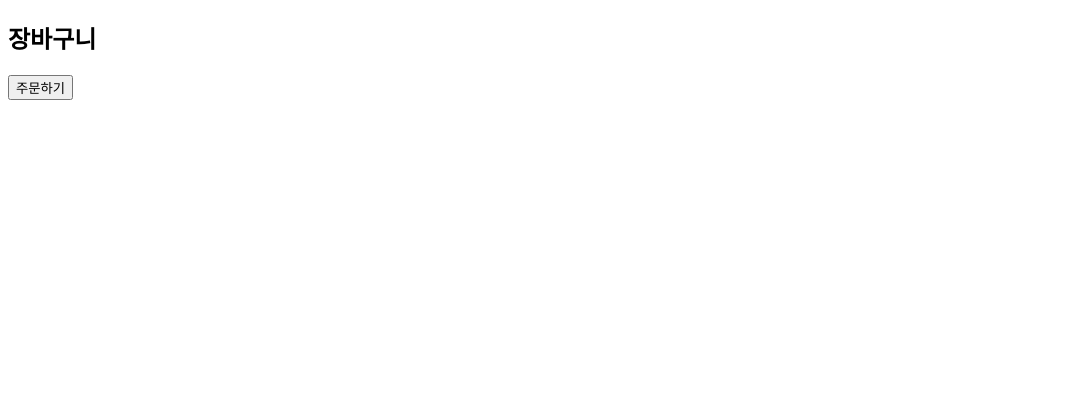
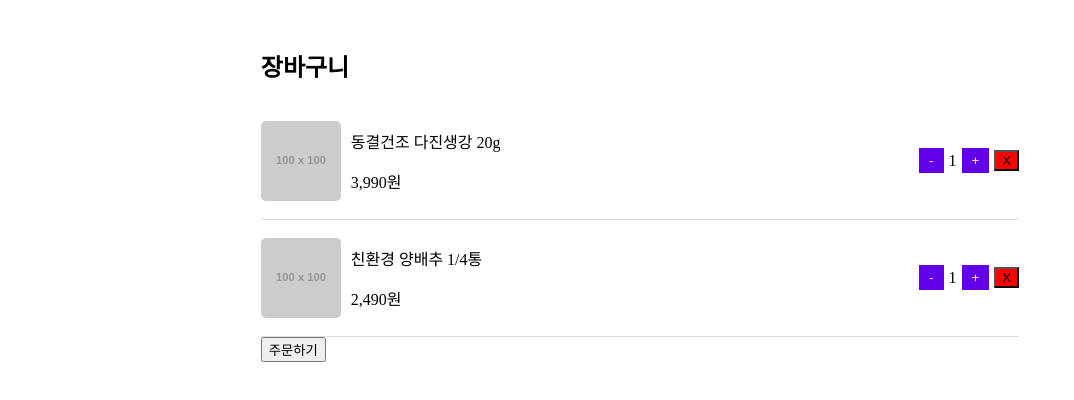
Before and after one commit to glorypang/-KB-Git_practice, a plain HTML site: page pages/cart.html in a window 1280 px wide. Shown: the whole page, without its empty margins (0-1074 px from the left). Drawn offline with Linux system fonts and the light colour scheme; placeholder pictures from the web are drawn by us.

Commit message:
feat: css 스타일 추가및 html에 js와 css 적용

```diff
--- a/css/cart.css
+++ b/css/cart.css
@@ -0,0 +1,36 @@
+.cart-container {
+  width: 60%;
+  margin: auto;
+  padding: 20px;
+}
+.cart-item {
+  display: flex;
+  align-items: center;
+  justify-content: space-between;
+  border-bottom: 1px solid #ddd;
+  padding: 10px 0;
+}
+.cart-item img {
+  width: 80px;
+  height: 80px;
+  border-radius: 5px;
+}
+.cart-item-info {
+  flex-grow: 1;
+  margin-left: 10px;
+}
+.cart-item-controls {
+  display: flex;
+  align-items: center;
+}
+.cart-item-controls button {
+  margin: 0 5px;
+  padding: 5px 10px;
+  border: none;
+  background: #6200ea;
+  color: white;
+  cursor: pointer;
+}
+.remove-btn {
+  background: red;
+}
--- /dev/null
+++ b/css/cart1.css
@@ -0,0 +1 @@
+Just Remove file
--- a/pages/cart.html
+++ b/pages/cart.html
@@ -4,6 +4,7 @@
     <meta charset="UTF-8" />
     <meta name="viewport" content="width=device-width, initial-scale=1.0" />
     <title>Cart-Page</title>
+    <link rel="stylesheet" href="../css/cart.css" />
   </head>
   <body>
     <div class="cart-container">
@@ -15,5 +16,6 @@
         <button onclick="order()">주문하기</button>
       </div>
     </div>
+    <script src="../js/cart.js"></script>
   </body>
 </html>
```
